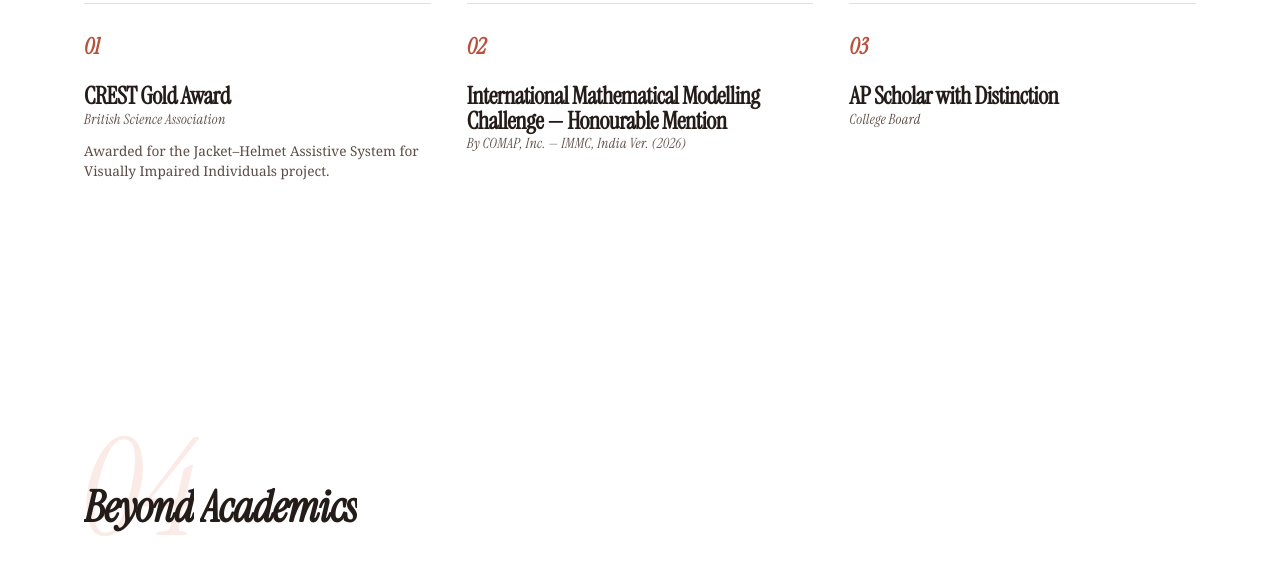
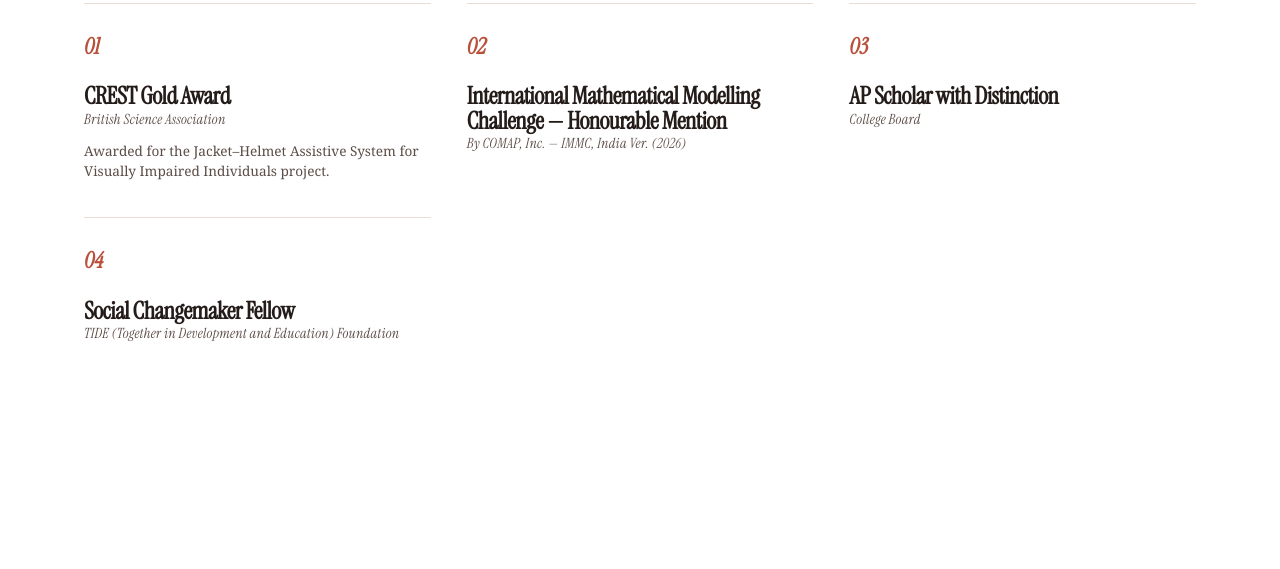
Before and after one commit to kashvi1729-tech/Personal-Website, a plain HTML site: page index.html in a window 1280 px wide. Shown: the part 4539-5108 px from the top of the page. Drawn offline with Linux system fonts and the light colour scheme.

Commit message:
Update index.html
add tide fellowhip

```diff
--- a/index.html
+++ b/index.html
@@ -992,6 +992,11 @@
         <h2 <h2 style="font-style: normal;">AP Scholar with Distinction</h2>
         <div class="issuer">College Board</div>
       </div>
+      <div class="award-card reveal">
+        <div class="mark">04</div>
+        <h2 style="font-style: normal;">Social Changemaker Fellow</h2>
+        <div class="issuer">TIDE (Together in Development and Education) Foundation</div>
+      </div>
     </div>
   </section>
 
```
